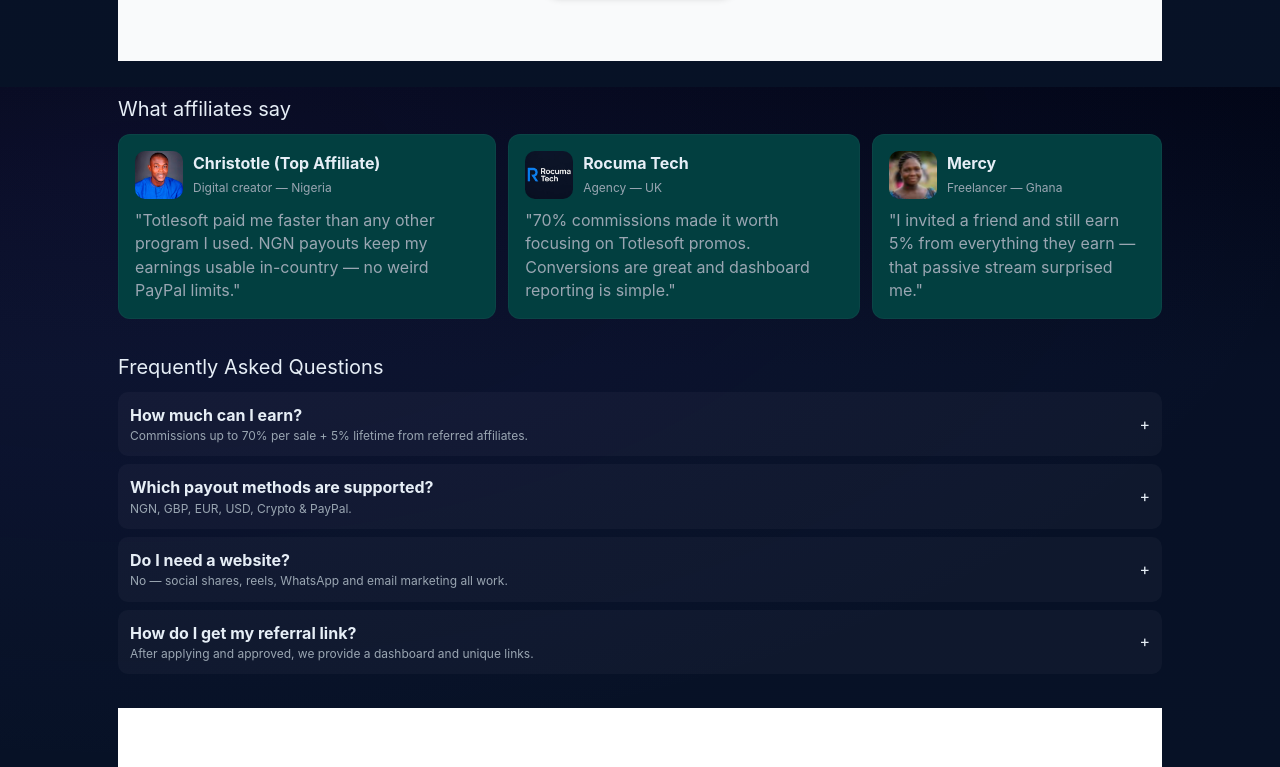
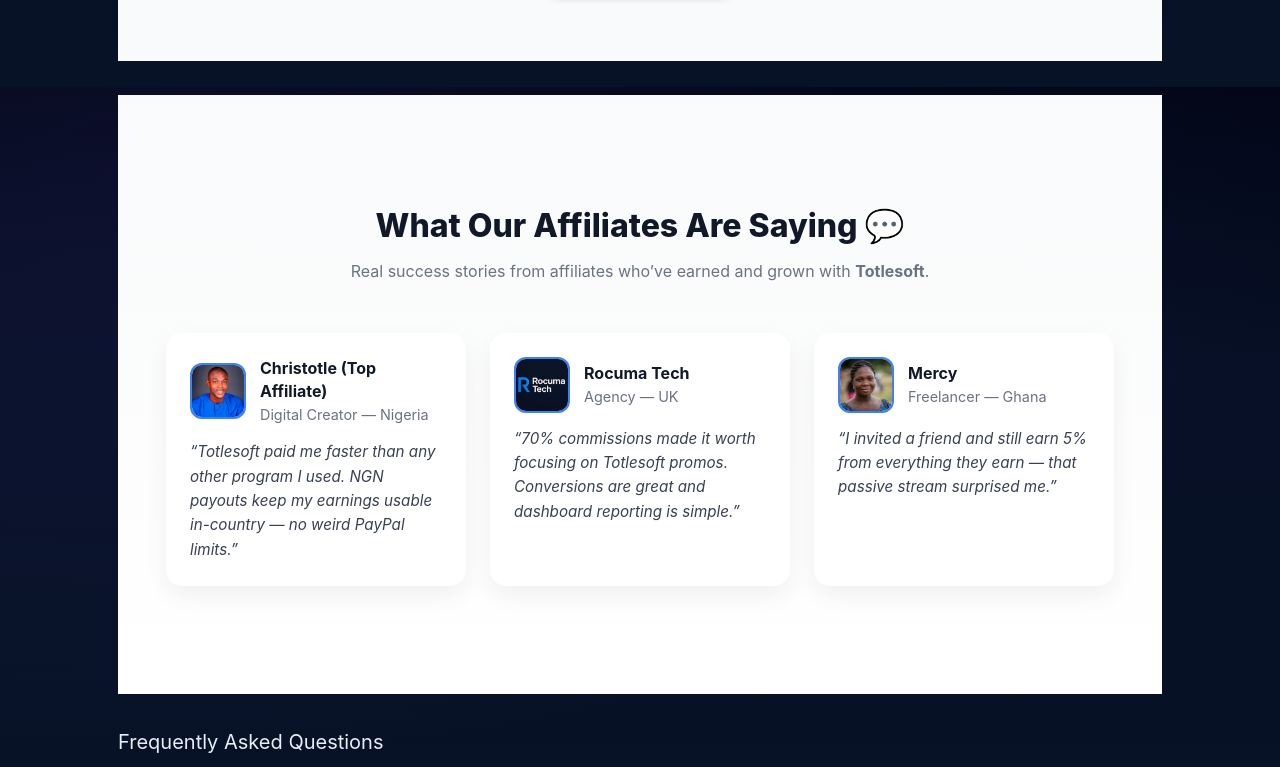
Before and after one commit to totlesoft/affiliate, a plain HTML site: page index.html in a window 1280 px wide. Shown: the part 3113-3880 px from the top of the page. Drawn offline with nearby package versions, Linux system fonts and the light colour scheme.

```diff
--- a/index.html
+++ b/index.html
@@ -468,44 +468,159 @@
 
 
 
-      <!-- TESTIMONIALS -->
-      <section>
-        <h3 style="margin:0 0 10px 0;font-size:20px;">What affiliates say</h3>
-        <div class="testimonials" id="testimonials">
-          <div class="test-card">
-            <div style="display:flex;align-items:center;gap:10px">
-              <img src="./images/christotle.jpg" alt="user" style="width:48px;height:48px;border-radius:10px;object-fit:cover" />
+      <!-- 🌟 TESTIMONIALS -->
+<section class="testimonial-section">
+  <div class="container">
+    <h2 class="testimonial-title">What Our Affiliates Are Saying 💬</h2>
+    <p class="testimonial-subtitle">
+      Real success stories from affiliates who’ve earned and grown with <strong>Totlesoft</strong>.
+    </p>
+
+    <div class="testimonials-grid">
+      <!-- Card 1 -->
+      <div class="testimonial-card">
+        <div class="testimonial-header">
+          <img src="./images/christotle.jpg" alt="Christotle" class="testimonial-avatar" />
           <div>
-                <strong>Christotle (Top Affiliate)</strong><br />
-                <span class="small-muted">Digital creator — Nigeria</span>
+            <h4>Christotle (Top Affiliate)</h4>
+            <span class="location">Digital Creator — Nigeria</span>
           </div>
         </div>
-            <p style="margin-top:10px;color:var(--muted)">"Totlesoft paid me faster than any other program I used. NGN payouts keep my earnings usable in-country — no weird PayPal limits."</p>
+        <p class="testimonial-text">
+          “Totlesoft paid me faster than any other program I used. NGN payouts keep my earnings usable in-country — no weird PayPal limits.”
+        </p>
       </div>
 
-          <div class="test-card">
-            <div style="display:flex;align-items:center;gap:10px">
-              <img src="./images/rctech.jpg" alt="user" style="width:48px;height:48px;border-radius:10px;object-fit:cover" />
+      <!-- Card 2 -->
+      <div class="testimonial-card">
+        <div class="testimonial-header">
+          <img src="./images/rctech.jpg" alt="Rocuma Tech" class="testimonial-avatar" />
           <div>
-                <strong>Rocuma Tech</strong><br />
-                <span class="small-muted">Agency — UK</span>
+            <h4>Rocuma Tech</h4>
+            <span class="location">Agency — UK</span>
           </div>
         </div>
-            <p style="margin-top:10px;color:var(--muted)">"70% commissions made it worth focusing on Totlesoft promos. Conversions are great and dashboard reporting is simple."</p>
+        <p class="testimonial-text">
+          “70% commissions made it worth focusing on Totlesoft promos. Conversions are great and dashboard reporting is simple.”
+        </p>
       </div>
 
-          <div class="test-card">
-            <div style="display:flex;align-items:center;gap:10px">
-              <img src="./images/mercy.jpg" alt="user" style="width:48px;height:48px;border-radius:10px;object-fit:cover" />
+      <!-- Card 3 -->
+      <div class="testimonial-card">
+        <div class="testimonial-header">
+          <img src="./images/mercy.jpg" alt="Mercy" class="testimonial-avatar" />
           <div>
-                <strong>Mercy</strong><br />
-                <span class="small-muted">Freelancer — Ghana</span>
+            <h4>Mercy</h4>
+            <span class="location">Freelancer — Ghana</span>
           </div>
         </div>
-            <p style="margin-top:10px;color:var(--muted)">"I invited a friend and still earn 5% from everything they earn — that passive stream surprised me."</p>
+        <p class="testimonial-text">
+          “I invited a friend and still earn 5% from everything they earn — that passive stream surprised me.”
+        </p>
+      </div>
     </div>
   </div>
 </section>
+
+<!-- 💅 Styles -->
+<style>
+  .testimonial-section {
+    background: linear-gradient(180deg, #f9fafb 0%, #ffffff 100%);
+    padding: 80px 20px;
+    text-align: center;
+  }
+
+  .testimonial-title {
+    font-size: 2rem;
+    font-weight: 800;
+    margin-bottom: 10px;
+    color: #111827;
+  }
+
+  .testimonial-subtitle {
+    color: #6b7280;
+    max-width: 600px;
+    margin: 0 auto 50px auto;
+    font-size: 1rem;
+  }
+
+  .testimonials-grid {
+    display: grid;
+    grid-template-columns: repeat(auto-fit, minmax(280px, 1fr));
+    gap: 24px;
+    max-width: 1000px;
+    margin: 0 auto;
+  }
+
+  .testimonial-card {
+    background: #ffffff;
+    border-radius: 16px;
+    padding: 24px;
+    box-shadow: 0 10px 25px rgba(0, 0, 0, 0.06);
+    text-align: left;
+    transition: transform 0.3s ease, box-shadow 0.3s ease;
+  }
+
+  .testimonial-card:hover {
+    transform: translateY(-6px);
+    box-shadow: 0 12px 35px rgba(0, 0, 0, 0.08);
+  }
+
+  .testimonial-header {
+    display: flex;
+    align-items: center;
+    gap: 14px;
+    margin-bottom: 14px;
+  }
+
+  .testimonial-avatar {
+    width: 56px;
+    height: 56px;
+    border-radius: 12px;
+    object-fit: cover;
+    border: 2px solid #3b82f6;
+  }
+
+  .testimonial-card h4 {
+    margin: 0;
+    font-weight: 700;
+    color: #111827;
+  }
+
+  .location {
+    font-size: 0.9rem;
+    color: #6b7280;
+  }
+
+  .testimonial-text {
+    color: #374151;
+    font-style: italic;
+    font-size: 0.95rem;
+    line-height: 1.6;
+  }
+
+  /* 🌙 Dark Mode Ready */
+  @media (prefers-color-scheme: dark) {
+    .testimonial-section {
+      background: linear-gradient(180deg, #111827 0%, #1f2937 100%);
+    }
+    .testimonial-title {
+      color: #f9fafb;
+    }
+    .testimonial-subtitle {
+      color: #9ca3af;
+    }
+    .testimonial-card {
+      background: #1f2937;
+      color: #e5e7eb;
+      box-shadow: 0 10px 25px rgba(255, 255, 255, 0.05);
+    }
+    .testimonial-text {
+      color: #d1d5db;
+    }
+  }
+</style>
+
 
       <!-- FAQ -->
       <section class="faq">
@@ -616,6 +731,14 @@
       </a>
       <p class="text-gray-500 dark:text-gray-400 text-sm mt-3">Join Totlesoft Affiliate Program & start promoting like a pro.</p>
     </div>
+  </div>
+</section>
+
+
+<!-- Full-Width Hero Image Section 2 down -->
+<section class="full-image-section">
+  <div class="image-wrapper">
+    <img src="./images/tcimage2.jpg" alt="Promotional Banner" class="responsive-img" />
   </div>
 </section>
 
```
Lines whose indentation alone changed are shown as unchanged.
